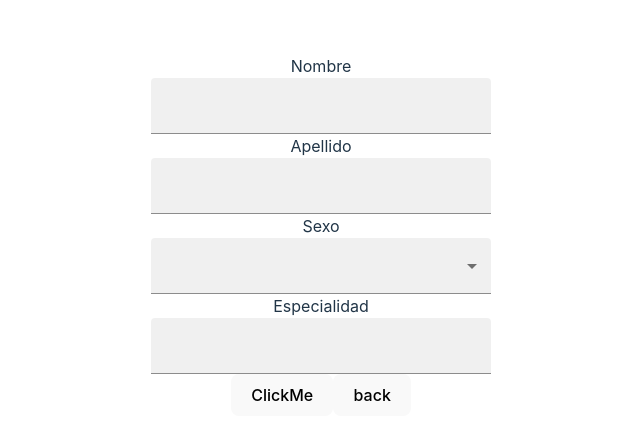
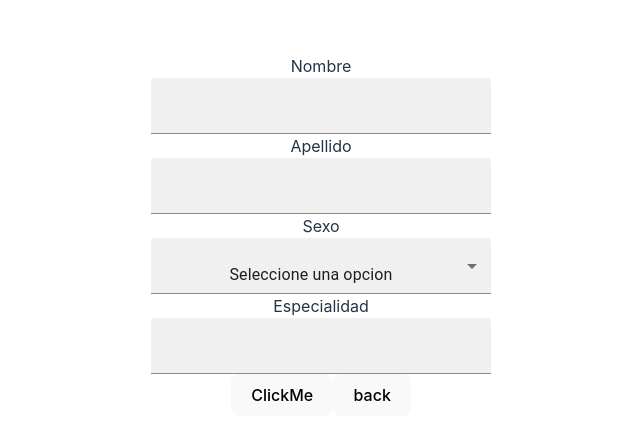
Before and after one commit to LennyMGarcia/MediLog, a React (Vite) app in the folder Cliente/: page / in a window 1280 px wide. Shown: the part 165-604 px from the top of the page, without its empty margins (319-959 px from the left). Built offline with nearby package versions, Linux system fonts and the light colour scheme.

Commit message:
Fix:RegisterSelect corregido

```diff
--- a/Cliente/src/Register/Components/Register.tsx
+++ b/Cliente/src/Register/Components/Register.tsx
@@ -8,7 +8,7 @@ import useDataRegisterStore from "../ZustandRegisterManagement";
 
 
 
-//TODO: arreglar tipos en cada documento, agregar Yup que cambie de verificacion, agregar estado y personalizacion
+//TODO: Agregar listas para controlar elementos con Yup
 
 const initialValues = {
     nombre: "",
--- a/Cliente/src/Register/Components/forms-control/RegisterInput.tsx
+++ b/Cliente/src/Register/Components/forms-control/RegisterInput.tsx
@@ -19,7 +19,7 @@ const RegisterInput: React.FC<InputProps> = ({ label, name = "", ...rest }) => {
     return (
         <>
             {label && <label htmlFor={name}>{label}</label>}
-            <Field name={name}>
+            <Field id={name} name={name}>
                 {({ field, form }: FieldProps) => (
                     <TextField
                         id={name}
--- a/Cliente/src/Register/Components/forms-control/RegisterSelect.tsx
+++ b/Cliente/src/Register/Components/forms-control/RegisterSelect.tsx
@@ -1,6 +1,7 @@
-import React from 'react';
+import React, { useState } from 'react';
 import { Field, FieldProps } from 'formik';
-import { MenuItem, Select, SelectProps } from '@mui/material';
+import { MenuItem, Select, SelectChangeEvent, SelectProps } from '@mui/material';
+import useDataRegisterStore from "../../ZustandRegisterManagement";
 
 interface ISelect extends Omit<SelectProps, "variant"> {
     label?: React.ReactNode,
@@ -11,14 +12,21 @@ interface ISelect extends Omit<SelectProps, "variant"> {
     }[]
 }
 
-const RegisterSelect: React.FC<ISelect> = ({ label, name = "name", selectObject = { key: "key", value: "value" }, ...rest }) => {
+const RegisterSelect: React.FC<ISelect> = ({ label, name = "name", selectObject, ...rest }) => {
+
+    const { setRegisterData } = useDataRegisterStore();
+    const [value, setValue] = useState('');
+
+    const handleChange = (e: SelectChangeEvent<any>) => {
+        const newValue = e.target.value;
+        setValue(newValue);  // Actualizamos el estado
+        setRegisterData(name, newValue);  // Llamamos a la función para actualizar los datos en el almacén
+    };
+
     return (
         <>
             <label htmlFor={name}>{label}</label>
-            <Field
-                name={name}
-                {...rest}
-            >
+            <Field id={name} name={name}>
                 {({ field, form }: FieldProps) => (
                     <React.Fragment>
                         <Select
@@ -26,19 +34,23 @@ const RegisterSelect: React.FC<ISelect> = ({ label, name = "name", selectObject
                             variant="filled"
                             fullWidth
                             displayEmpty
-                            {...field}
+                            value={value}  // Usamos el estado value aquí en lugar de field.value
+                            onChange={handleChange}
                             {...rest}
                             error={Boolean(form.errors[name] && form.touched[name])}
                         >
+                        <MenuItem key="" value="" disabled defaultValue="sel">
+                                    Seleccione una opcion
+                          </MenuItem>
                             {Array.isArray(selectObject) ? (
                                 selectObject.map((option, index) => (
-                                    <MenuItem key={index} value={option.value}  defaultValue={option.value}  selected={index === 0}>
+                                    <MenuItem key={index} value={option.value}>
                                         {option.key}
                                     </MenuItem>
                                 ))
                             ) : (
-                                <MenuItem key={selectObject.key} value={selectObject.value}>
-                                    {selectObject.value}
+                                <MenuItem key="" value="">
+                                    <p>No hay nada</p>
                                 </MenuItem>)}
                         </Select>
                     </React.Fragment>
```
